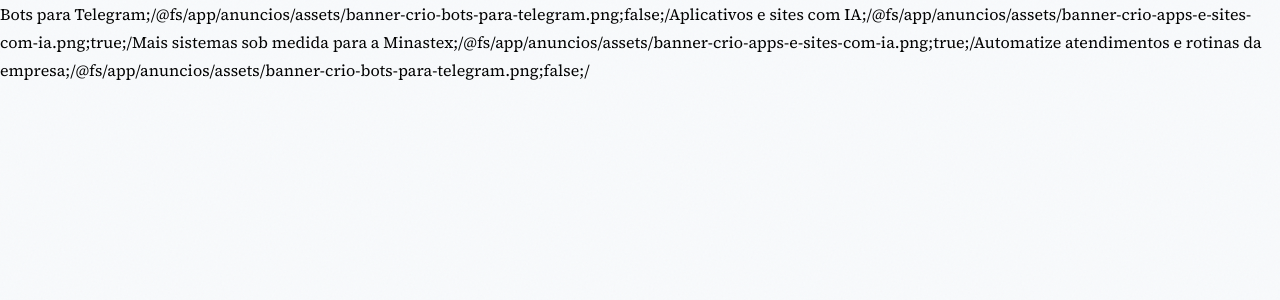
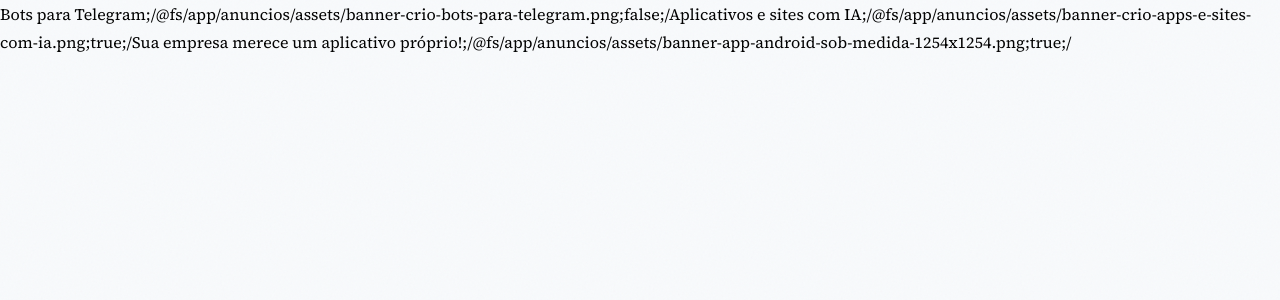
Before and after one commit to eliezer-dev-software-enginner/eliezer-dev, a Next.js app: page /anuncios in a window 1280 px wide. Shown: the top 300 px of the page. Built offline with nearby package versions, Linux system fonts and the light colour scheme; no server answers; a web font is replaced by a local one.

Commit message:
feat: share ads across application audiences

```diff
--- a/app/anuncios/page.tsx
+++ b/app/anuncios/page.tsx
@@ -1,5 +1,6 @@
+import bannerAndroid from './assets/banner-app-android-sob-medida-1254x1254.png';
+import bannerSites from './assets/banner-crio-apps-e-sites-com-ia.png';
 import bannerBots from './assets/banner-crio-bots-para-telegram.png';
-import bannerSites from './assets/banner-crio-apps-e-sites-com-ia.png';
 export default function Page() {
   const redirect = process.env.SUPORTE_CONTATO || '/';
   const ads = [
@@ -8,7 +9,7 @@ export default function Page() {
       image: bannerBots.src,
       urgent: false,
       redirect,
-      audience: 'plics-sw',
+      audience: ['plics-sw', 'minastex-pedidos'],
       description: 'Automatize atendimentos e operações recorrentes.',
     },
     {
@@ -16,37 +17,35 @@ export default function Page() {
       image: bannerSites.src,
       urgent: true,
       redirect,
-      audience: 'plics-sw',
+      audience: ['plics-sw', 'minastex-pedidos'],
       description: 'Crie novas experiências digitais para sua empresa.',
     },
     {
-      title: 'Mais sistemas sob medida para a Minastex',
-      image: bannerSites.src,
+      title: 'Sua empresa merece um aplicativo próprio!',
+      image: bannerAndroid.src,
       urgent: true,
       redirect,
-      audience: 'minastex-pedidos',
-      description: 'Transforme outros processos da empresa em aplicações simples, rápidas e integradas.',
-    },
-    {
-      title: 'Automatize atendimentos e rotinas da empresa',
-      image: bannerBots.src,
-      urgent: false,
-      redirect,
-      audience: 'minastex-pedidos',
-      description: 'Bots e integrações podem reduzir tarefas repetitivas e aproximar a equipe dos clientes.',
+      audience: ['plics-sw'],
+      description:
+        'Transforme sua ideia em um aplicativo Android sob medida. Você imagina, eu desenvolvo!',
     },
   ];
   return (
     <>
       {ads.map((v) => (
-        <span key={`${v.audience}-${v.image}`}
-          data-plics-ad={v.audience === 'plics-sw' ? 'true' : undefined}
-          data-minastex-ad={v.audience === 'minastex-pedidos' ? 'true' : undefined}
+        <span
+          key={`${v.audience.join('-')}-${v.image}`}
+          data-audiences={v.audience.join(',')}
+          data-plics-ad={v.audience.includes('plics-sw') ? 'true' : undefined}
+          data-minastex-ad={
+            v.audience.includes('minastex-pedidos') ? 'true' : undefined
+          }
           data-title={v.title}
           data-description={v.description}
           data-image={v.image}
           data-urgent={String(v.urgent)}
-          data-redirect={v.redirect}>
+          data-redirect={v.redirect}
+        >
           {v.title};{v.image};{String(v.urgent)};{v.redirect}
         </span>
       ))}
```
Also changed, not shown: app/anuncios/assets/banner-app-android-sob-medida-1254x1254.png (added).
